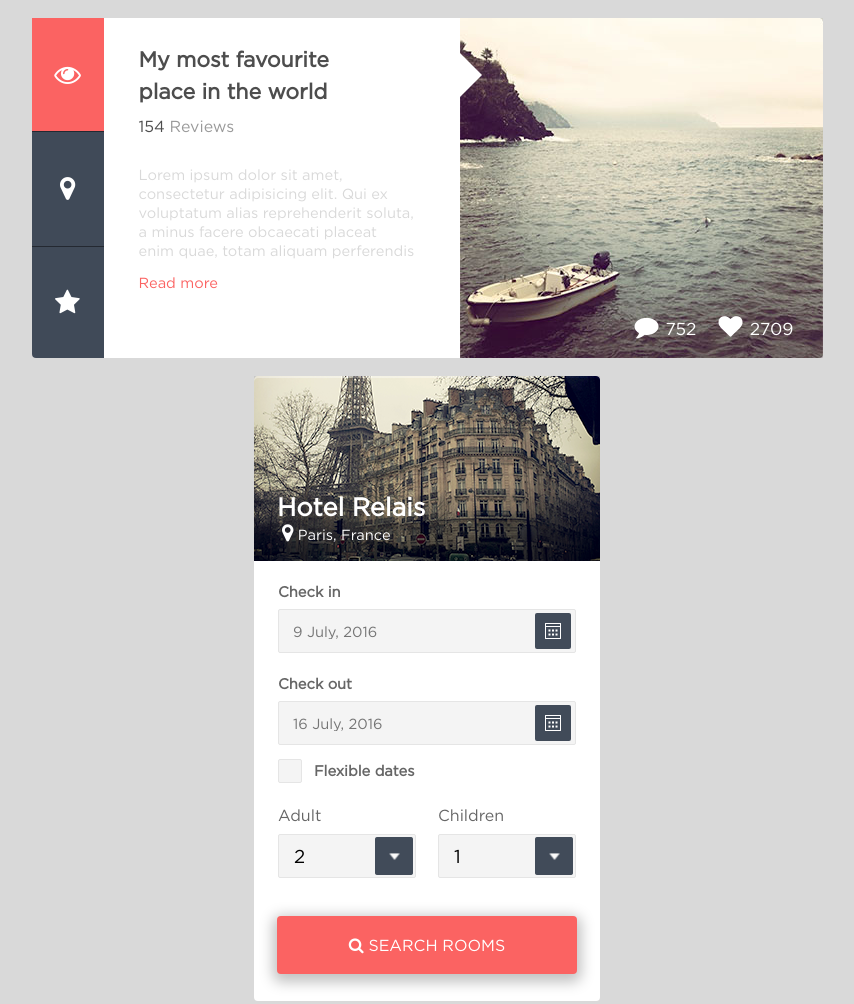
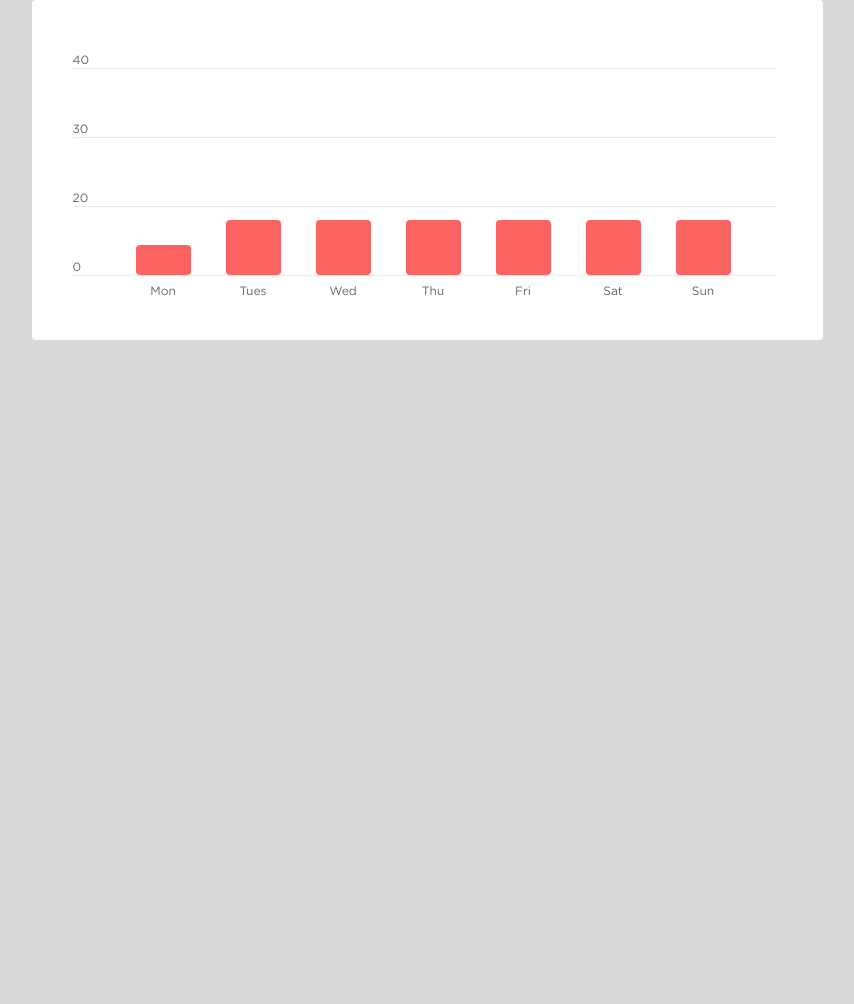
Before and after one commit to SerafimovichEugene/forms-and-widgets, a plain HTML site: page index.html in a window 1280 px wide. Shown: the top 1004 px of the page, without its empty margins (213-1067 px from the left). After the commit the page ends 800 px from the top, so only its background shows below. Drawn offline with Linux system fonts and the light colour scheme.

Commit message:
feature: implement graph bar without animation

```diff
--- /dev/null
+++ b/css/bar-graph.css
@@ -0,0 +1,85 @@
+#bar-graph {
+    display: block;
+    position: relative;
+    margin: 0 auto;
+    width: 791px;
+    height: 340px;
+    background: #ffffff;
+    border-radius: 4px;
+    overflow: auto;
+}
+
+#bar-graph .row {
+    display: block;
+    margin: 53px 46px 0 41px;
+    font-size: 9pt;
+    border-bottom: 1px solid #eaeaea;
+    color: #666666;
+}
+
+#bar-graph .row p {
+    margin-bottom: 2px;
+}
+
+#bar-graph .columns {
+    position: absolute;
+    height: 275px;
+    right: 0;
+    left: 104px;
+    top: 0;
+}
+
+#bar-graph .columns .column {
+    height: 0;
+    position: absolute;
+    bottom: 0;
+    width: 55px;
+    background: #fb6362;
+    border-radius: 4px;
+}
+
+#bar-graph .columns .column p {
+    position: absolute;
+    bottom: -40px;
+    left: 50%;
+    transform: translate(-50%, -50%);
+    font-size: 9pt;
+    color: #666666;
+}
+
+#bar-graph .columns .mon {
+
+    left: 0;
+    transition: height 3s ease;
+    height: 30px;
+}
+
+#bar-graph .columns .tues {
+    left: 90px;
+    height: 55px;
+}
+
+#bar-graph .columns .wed {
+    left: 180px;
+    height: 55px;
+}
+
+#bar-graph .columns .thu {
+    left: 270px;
+    height: 55px;
+}
+
+#bar-graph .columns .fri {
+    left: 360px;
+    height: 55px;
+}
+
+#bar-graph .columns .sat {
+    left: 450px;
+    height: 55px;
+}
+
+#bar-graph .columns .sun {
+    left: 540px;
+    height: 55px;
+}
--- a/index.html
+++ b/index.html
@@ -5,17 +5,57 @@
     <meta charset="utf-8">
     <meta http-equiv="X-UA-Compatible" content="IE=edge">
     <title>forms and widgets</title>
-
     <link href="./css/font-awesome.min.css" rel="stylesheet">
     <link href="./css/index.css" rel="stylesheet">
     <link href="./css/calendar.css" rel="stylesheet">
     <link href="./css/booking.css" rel="stylesheet">
     <link href="./css/destination.css" rel="stylesheet">
-
+    <link href="./css/bar-graph.css" rel="stylesheet">
 </head>
 
 <body>
-    <br>
+    <div id="bar-graph">
+        <div class="row">
+            <p>40</p>
+
+        </div>
+        <div class="row">
+            <p>30</p>
+
+        </div>
+        <div class="row">
+            <p>20</p>
+
+        </div>
+        <div class="row">
+            <p>0</p>
+
+        </div>
+        <div class="columns">
+            <div id="mon" class="column mon">
+                <p>Mon</p>
+            </div>
+            <div id="tues" class="column tues">
+                <p>Tues</p>
+            </div>
+            <div id="wed" class="column wed">
+                <p>Wed</p>
+            </div>
+            <div id="thu" class="column thu">
+                <p>Thu</p>
+            </div>
+            <div id="fri" class="column fri">
+                <p>Fri</p>
+            </div>
+            <div id="sat" class="column sat">
+                <p>Sat</p>
+            </div>
+            <div id="sun" class="column sun">
+                <p>Sun</p>
+            </div>
+        </div>
+    </div>
+    <!--<br>
     <div id="destination">
         <ul>
             <li class="active"><i class="fa fa-eye vertically-horizontally-centered" aria-hidden="true"></i></li>
@@ -171,7 +211,7 @@
             </div>
         </div>
         <button class="btn-action">add event</button>
-    </div>
+    </div>-->
 </body>
 
 </html>
```
